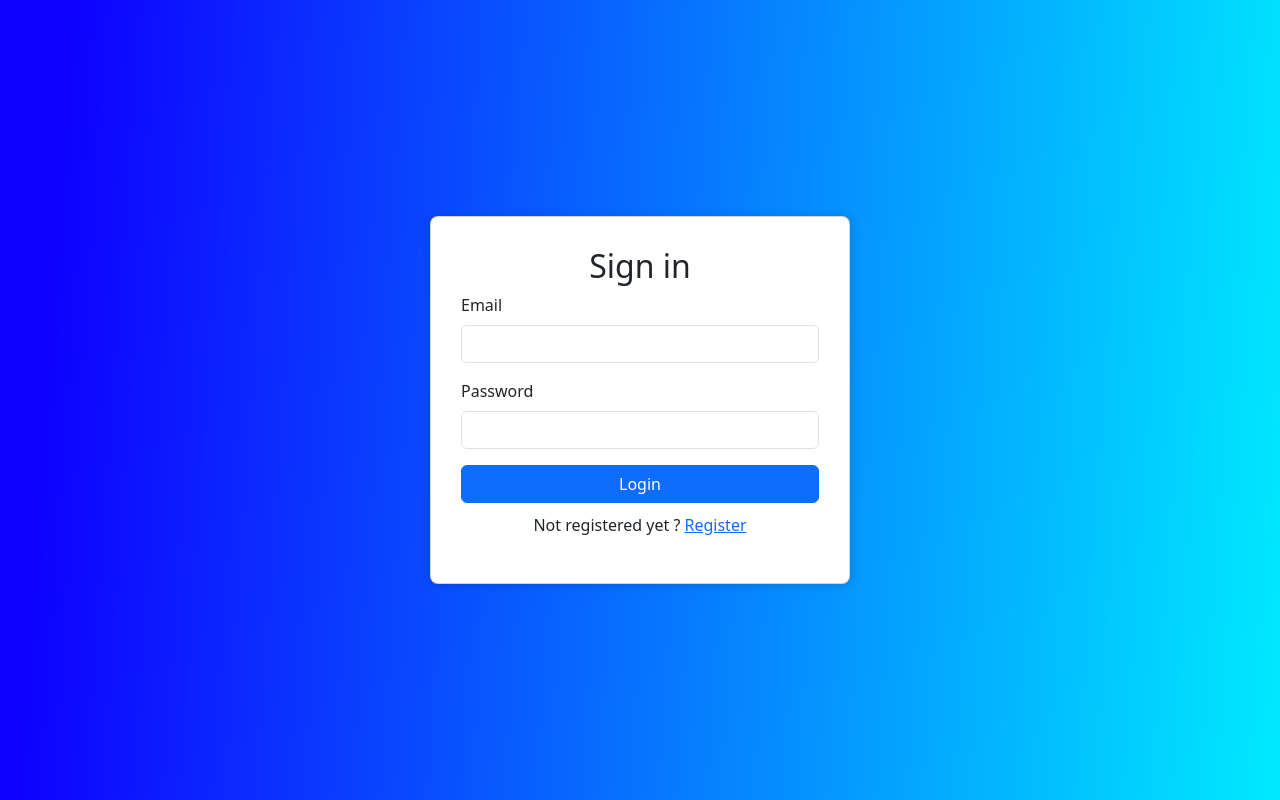
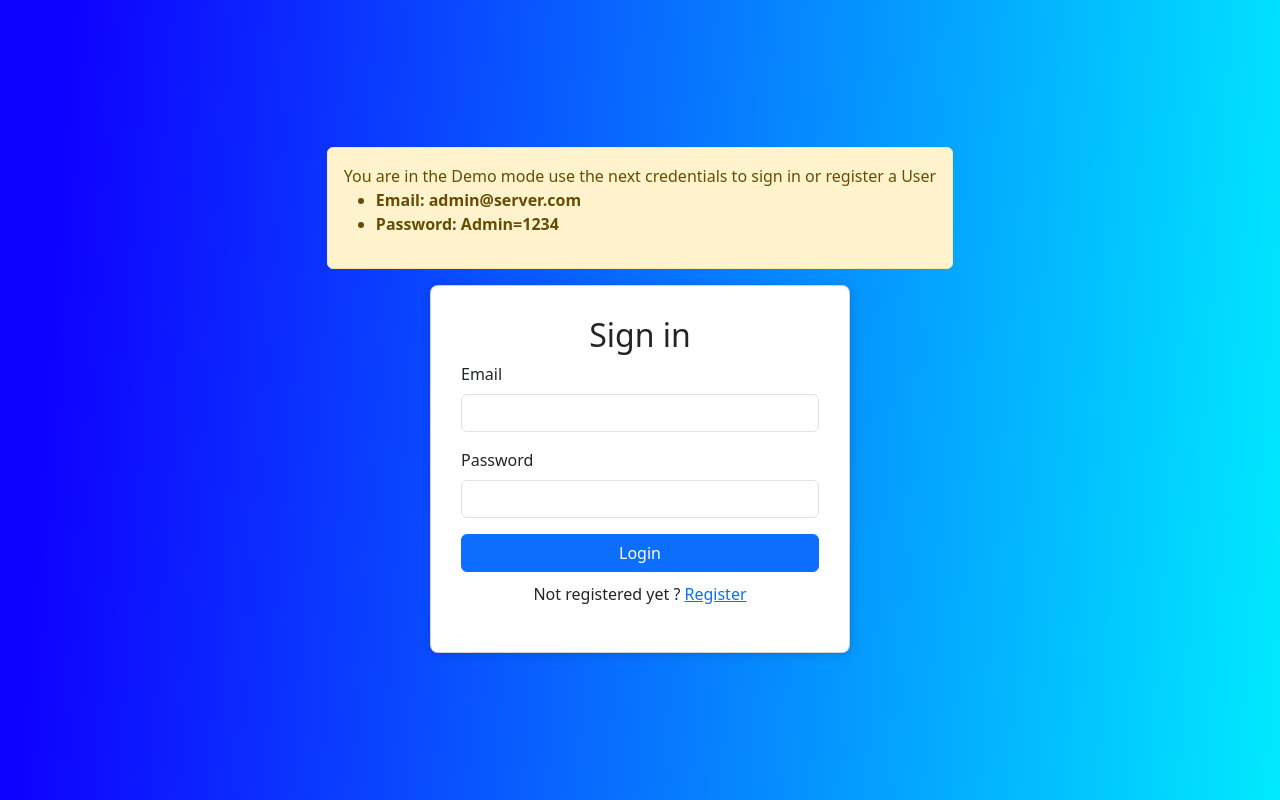
Before and after one commit to Eng-Francisco-Hernandez/admin-dashboard, a React (Create React App) app: page /login in a window 1280 px wide. Built offline with nearby package versions, Linux system fonts and the light colour scheme; no server answers.

Commit message:
feat(frontend-development): add demo alert

```diff
--- a/src/pages/Login.tsx
+++ b/src/pages/Login.tsx
@@ -1,4 +1,11 @@
-import { Button, Card, Form, Toast, ToastContainer } from "react-bootstrap";
+import {
+  Alert,
+  Button,
+  Card,
+  Form,
+  Toast,
+  ToastContainer,
+} from "react-bootstrap";
 import { Link, Navigate, useNavigate } from "react-router-dom";
 import { useState } from "react";
 import { LOGIN_M } from "../lib";
@@ -47,6 +54,14 @@ export default function Login() {
 
   return (
     <div className="auth-layout">
+      <Alert variant="warning">
+        You are in the Demo mode use the next credentials to sign in or register
+        a User
+        <ul>
+          <li className="bold">Email: admin@server.com</li>
+          <li className="bold">Password: Admin=1234</li>
+        </ul>
+      </Alert>
       <Card className="auth-form">
         <h2 className="title">Sign in</h2>
         <Form noValidate validated={validated} onSubmit={handleSubmit}>
--- a/src/theme/form.scss
+++ b/src/theme/form.scss
@@ -12,3 +12,7 @@
     text-align: center;
   }
 }
+
+.bold {
+  font-weight: 700 !important;
+}
--- a/src/theme/layout.scss
+++ b/src/theme/layout.scss
@@ -1,5 +1,6 @@
 .auth-layout {
   display: flex;
+  flex-direction: column;
   justify-content: center;
   align-items: center;
   width: 100vw;
```
